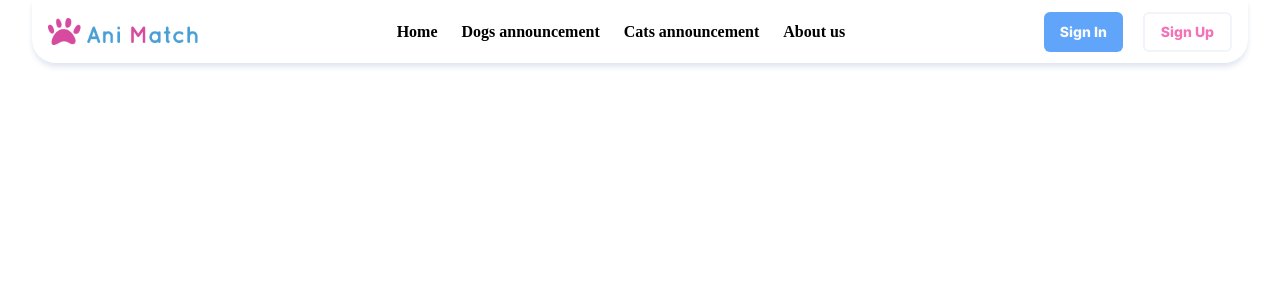
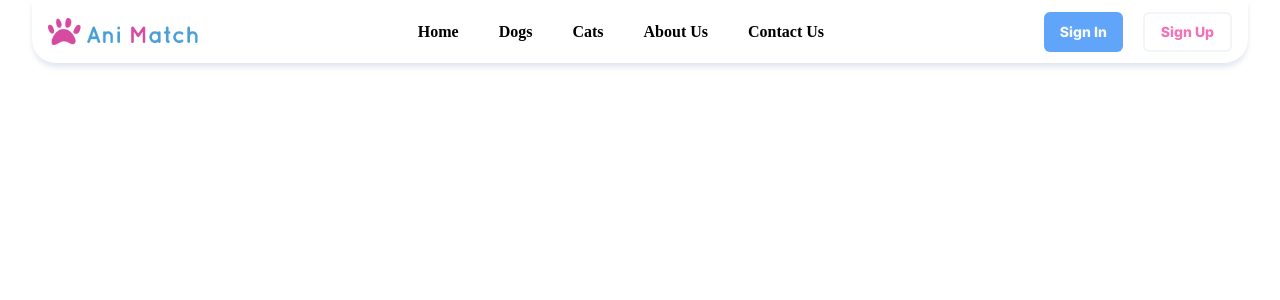
Before and after one commit to Yassinekacem/AniMatch, a Next.js app: page / in a window 1280 px wide. Shown: the top 300 px of the page. Built offline with nearby package versions, Linux system fonts and the light colour scheme; no server answers.

Commit message:
fetch detail page

```diff
--- a/app/(auth)/layout.tsx
+++ b/app/(auth)/layout.tsx
@@ -4,6 +4,7 @@ export default function RootLayout({ children }:Readonly<{ children: React.React
   return (
    <main className="relative h-screen w-full">
     <div className="absolute size-full ">
+       <Image src="/images/bg 1 (1).png" alt="background" fill className="size-full"  />
     </div>
     {children}
    </main>
--- a/app/(root)/announcement/page.tsx
+++ b/app/(root)/announcement/page.tsx
@@ -15,6 +15,10 @@ import {
   PaginationNext,
   PaginationPrevious,
 } from "@/components/ui/pagination"
+import { Input } from '@/components/ui/input';
+import { Search } from 'lucide-react';
+import Link from 'next/link';
+
 
 
 const Announcement = () => {
@@ -52,6 +56,15 @@ const Announcement = () => {
       </div>
 
       <div className='flex flex-col flex-2 gap-8 flex-wrap w-full'>
+        <div className='w-[80%] flex items-center justify-between'>
+          <div className='flex items-center border border-gray-200 rounded-lg'>
+            <Input placeholder='search by breed' className='border-none outline-none' />
+            <Search className='bg-customPink text-white w-9 h-12 rounded-r-lg' />
+          </div>
+          <Link href={'/addanimal'}>
+            <Button className='bg-blue-400 hover:bg-blue-400 '>Add Animal</Button>
+          </Link>
+        </div>
         <div className='flex gap-8 flex-wrap w-full'>
           {dataPerPage.map((item: animalType) => <Card item={item} key={item.id} />)}
         </div>
--- a/components/Card.tsx
+++ b/components/Card.tsx
@@ -3,6 +3,7 @@ import React from 'react';
 import { Heart, MapPin } from 'lucide-react';
 import { Button } from './ui/button';
 import { animalType } from '@/types/animalType';
+import Link from 'next/link';
 
 const Card = ({ item }: { item: animalType }) => {
   return (
@@ -50,9 +51,11 @@ const Card = ({ item }: { item: animalType }) => {
         </div>
       </div>
       <p className='line-clamp-2 m-4'>{item.description}</p>
-      <Button className='text-pink-400 bg-white border border-pink-400 font-medium w-[90%] mx-4 hover:bg-white'>
-        More Info
-      </Button>
+      <Link href={`/detail/${item.id}`}>
+        <Button className='text-pink-400 bg-white border border-pink-400 font-medium w-[90%] mx-4 hover:bg-white'>
+          More Info
+        </Button>
+      </Link>
     </div>
   );
 };
--- a/components/Filter.tsx
+++ b/components/Filter.tsx
@@ -14,7 +14,7 @@ import { Checkbox } from "@/components/ui/checkbox"
 
 const Filter = () => {
   return (
-    <div className=' h-screen  shadow-xl shadow-slate-400 w-[350px] mr-4 '>
+    <div className=' h-[1000px]  shadow-xl shadow-slate-400 w-[350px] mr-4 '>
          <div className='flex items-center justify-between'>
              <Button className='text-pink-400 bg-white hover:bg-white'>
                   Fillters
--- a/components/Navbar.tsx
+++ b/components/Navbar.tsx
@@ -6,10 +6,15 @@ import { Heart } from 'lucide-react';
 import React from 'react';
 import { Button } from "./ui/button";
 import Image from "next/image";
+import { usePathname } from "next/navigation";
 
 const NavBar = () => {
+    const pathname = usePathname();
     const { user, isSignedIn } = useUser();
-    const { signOut } = useClerk();
+
+    // Helper function to determine if the link is active
+    const isActive = (route) => pathname === route || pathname.startsWith(`${route}/`);
+
     return (
         <nav className="w-[95%] mx-auto border-b h-[8vh] flex items-center justify-between px-4 rounded-bl-3xl rounded-br-3xl shadow-md shadow-slate-200">
             <div className="flex items-center">
@@ -18,17 +23,41 @@ const NavBar = () => {
                 </Link>
             </div>
             <div className="flex-grow flex justify-center">
-                <div className=" flex flex-row items-center gap-6 px-4">
-                    <h3 className="font-semibold text-black  font-sanss">Home</h3>
-                    <Link href="/announcement">
-                    <h3 className="font-semibold text-black  font-sanss">Dogs announcement</h3>
+                <div className="flex flex-row items-center gap-10 px-4">
+                    <Link href="/home">
+                        <h3
+                            className={`font-semibold font-sanss ${isActive('/home') ? 'text-blue-500 border-b-2 border-blue-500' : 'text-black'}`}
+                        >
+                            Home
+                        </h3>
                     </Link>
                     <Link href="/announcement">
-                    <h3 className="font-semibold text-black  font-sanss">Cats announcement</h3>
+                        <h3
+                            className={`font-semibold font-sanss ${isActive('/announcement') ? 'text-blue-500 border-b-2 border-blue-500' : 'text-black'}`}
+                        >
+                            Dogs
+                        </h3>
+                    </Link>
+                    <Link href="/announcement">
+                        <h3
+                            className={`font-semibold font-sanss ${isActive('/announcement') ? 'text-blue-500 border-b-2 border-blue-500' : 'text-black'}`}
+                        >
+                            Cats
+                        </h3>
                     </Link>
                     <Link href="/about-us">
-
-                    <h3 className="font-semibold text-black  font-sanss ">About us</h3>
+                        <h3
+                            className={`font-semibold font-sanss ${isActive('/about-us') ? 'text-blue-500 border-b-2 border-blue-500' : 'text-black'}`}
+                        >
+                            About Us
+                        </h3>
+                    </Link>
+                    <Link href="/contact-us">
+                        <h3
+                            className={`font-semibold font-sanss ${isActive('/about-us') ? 'text-blue-500 border-b-2 border-blue-500' : 'text-black'}`}
+                        >
+                            Contact Us
+                        </h3>
                     </Link>
                 </div>
             </div>
```
Also changed, not shown: app/(root)/detail/[id]/page.tsx (+64 -37 lines), public/images/bg 1 (1).png (added), public/images/bg 1.png (added).
